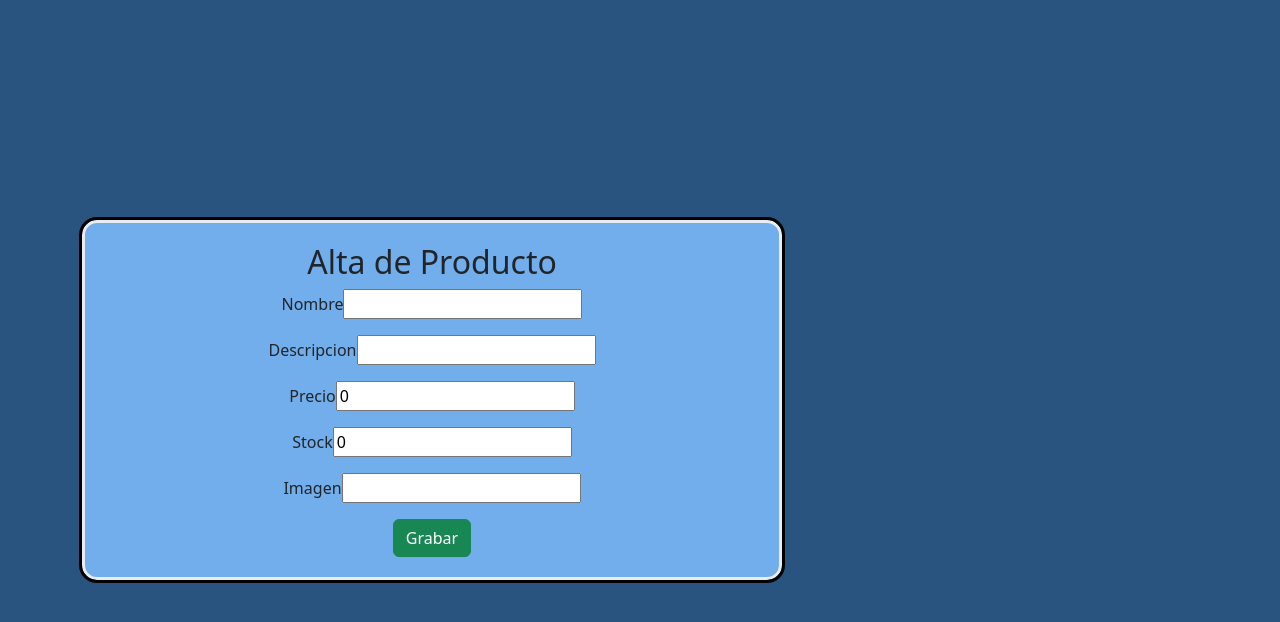
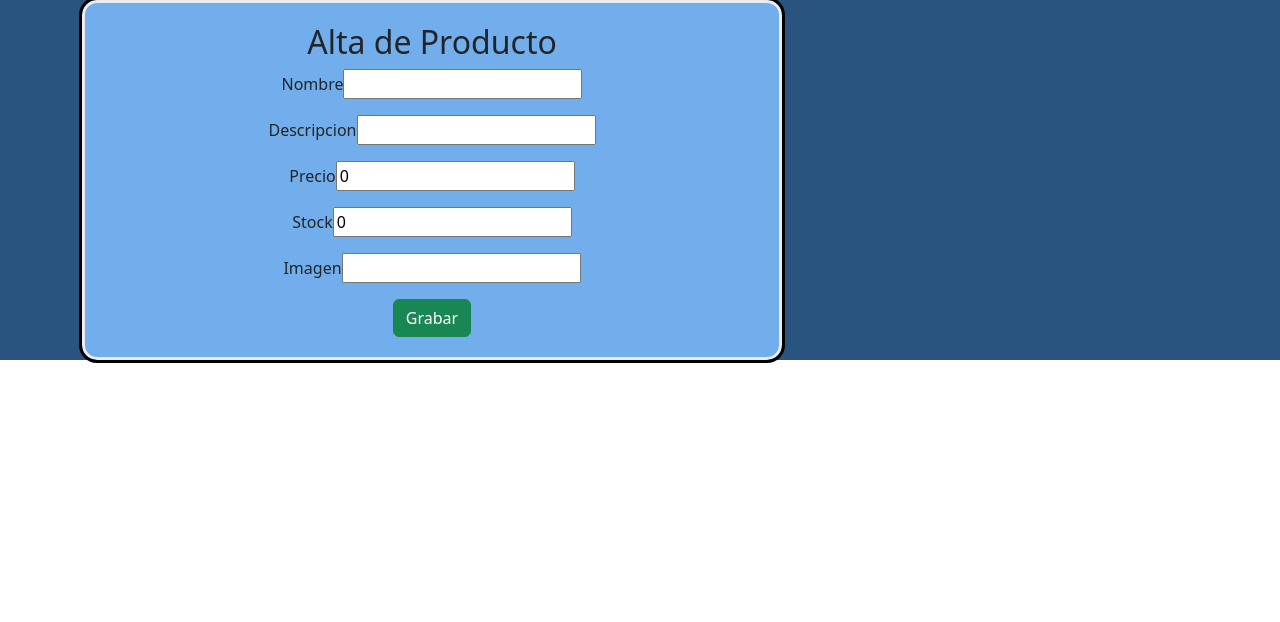
Before and after one commit to FlorSg/WhiskersWelfareHub, a plain HTML site: page CRUD-WEB/producto_nuevo.html in a window 1280 px wide. Drawn offline with nearby package versions, Linux system fonts and the light colour scheme; no server answers.

Commit message:
feat: styles

```diff
--- a/CRUD-WEB/producto_nuevo.html
+++ b/CRUD-WEB/producto_nuevo.html
@@ -13,7 +13,7 @@
   <header id="header">
     <!-- place navbar here -->
   </header>
-  <main style=" width: 100vw; height: 100vh; display: flex; flex-direction: column;justify-content: center;align-items: center; gap: 20px; background-color: rgb(41, 84, 128);">
+  <main style=" width: 100vw; height: 100%; display: flex; flex-direction: column;justify-content: center;align-items: center; gap: 20px; background-color: rgb(41, 84, 128);">
     <div class="container" id="app">
        <form  style="background-color: rgb(113, 174, 235) ; width: 700px; padding: 20px;border: 3px solid rgb(234, 237, 240);outline:3px solid #000; border-radius: 15px; display: flex;flex-direction: column; align-items: center;justify-content: center;">
         <h2>Alta de Producto</h2>
```
Also changed, not shown: CRUD-WEB/producto_update.html (+1 -1 lines).
